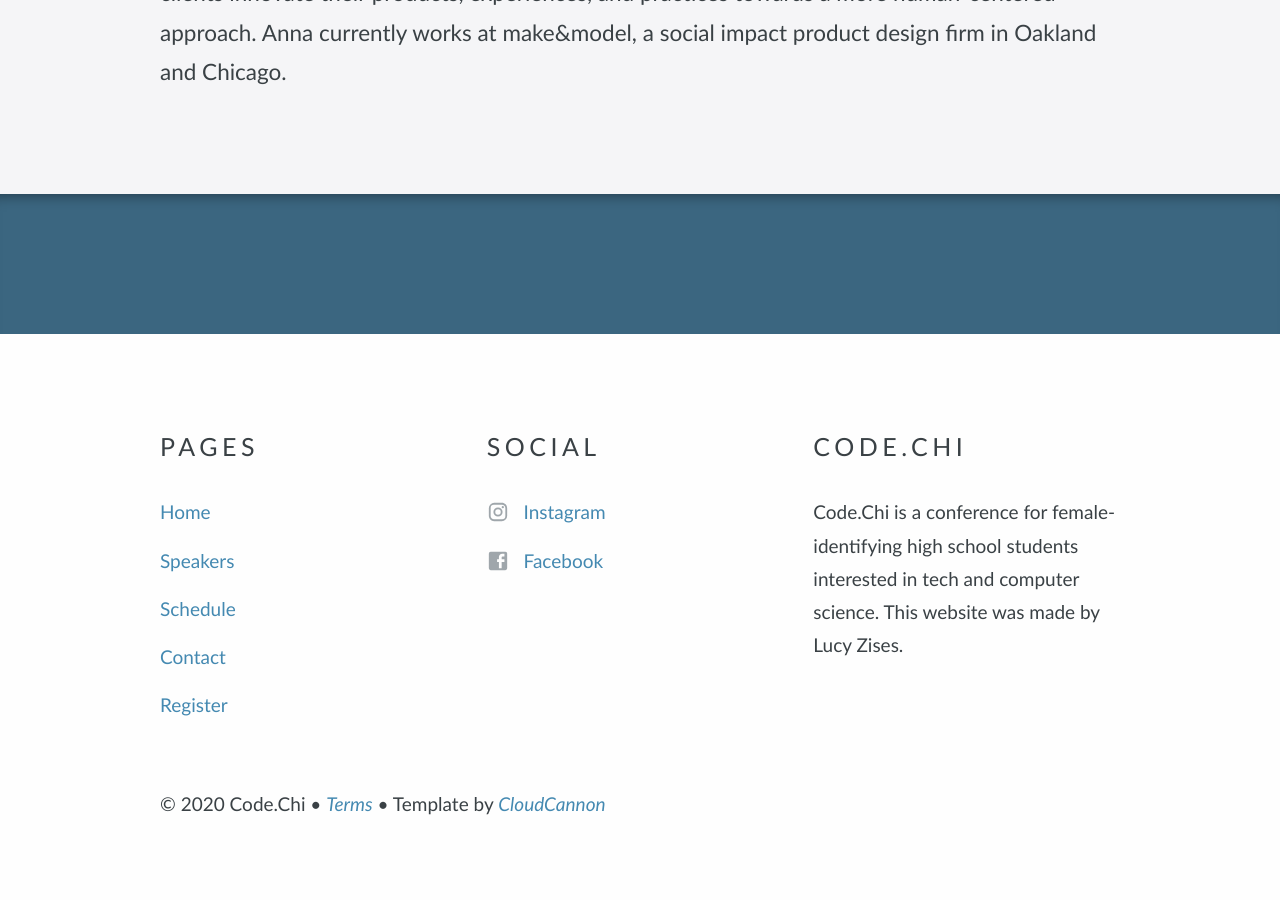
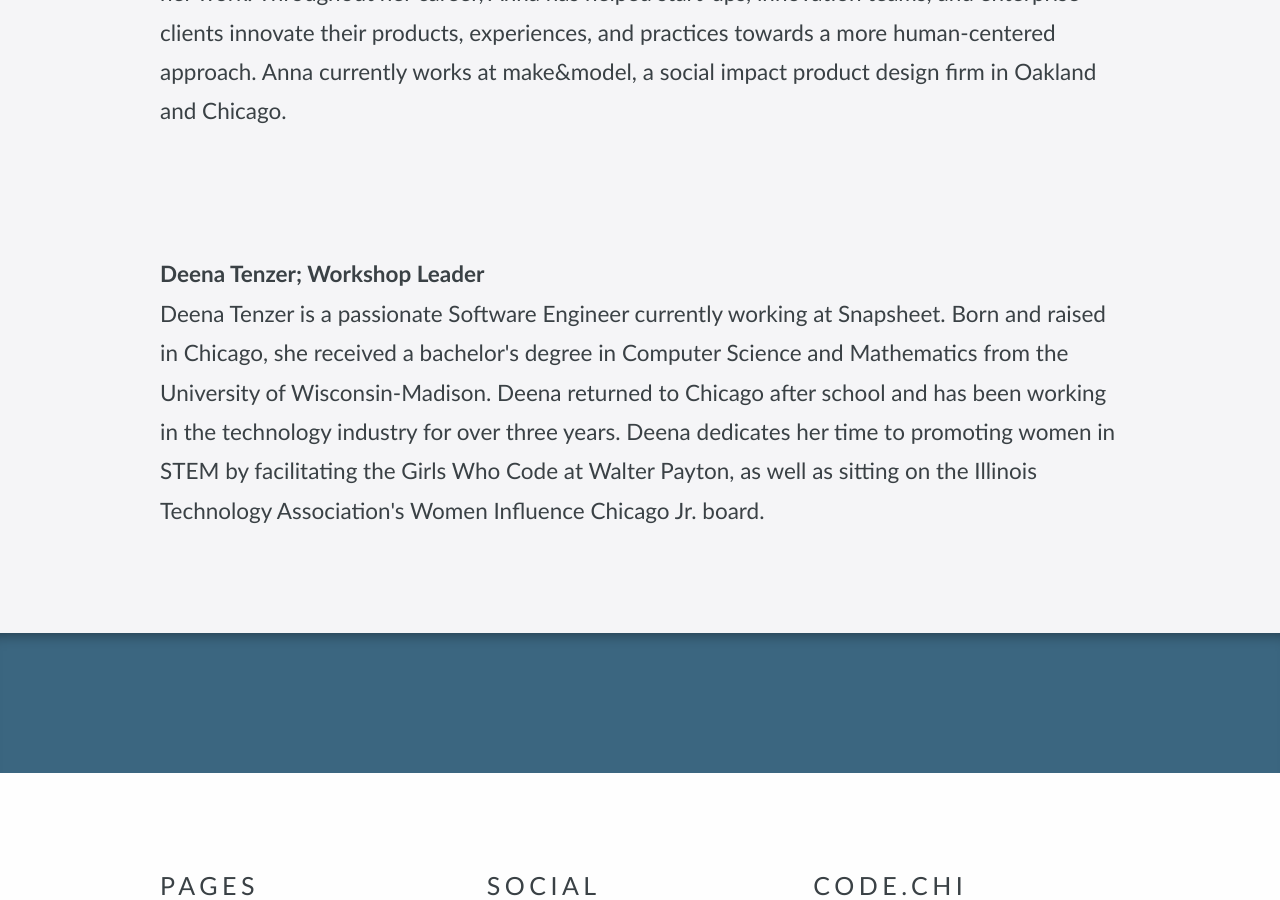
Before and after one commit to awissink/codechi, a Jekyll site: the page built from speakers.html, in a window 1280 px wide and 900 px high, scrolled down 2869 px. Built offline with Jekyll 4.4.1, drawn with Linux system fonts in a browser that asks for light colours; some web fonts are replaced.

Commit message:
Deena added

```diff
--- a/speakers.html
+++ b/speakers.html
@@ -73,6 +73,7 @@ Mindstorm curricula to young girls. Besides technology, my other interests inclu
 illustration, graphic design, and writing.
 </p>
 <br>
+<br>
 <p>
 	<strong>Anna Brenner; Workshop Leader</strong><br>
 	Anna is a product designer who likes to create beautiful and thoughtful digital solutions
@@ -83,4 +84,15 @@ illustration, graphic design, and writing.
 	firm in Oakland and Chicago.
 
 </p>
+<br>
+<br>
+<p>
+	<strong>Deena Tenzer; Workshop Leader</strong><br>
+	Deena Tenzer is a passionate Software Engineer currently working at Snapsheet.
+  Born and raised in Chicago, she received a bachelor's degree in Computer Science and
+	Mathematics from the University of Wisconsin-Madison. Deena returned to Chicago after
+	school and has been working in the technology industry for over three years. Deena
+	dedicates her time to promoting women in STEM by facilitating the Girls Who Code at Walter Payton,
+	as well as sitting on the Illinois Technology Association's Women Influence Chicago Jr. board.
+</p>
 </div>
```
